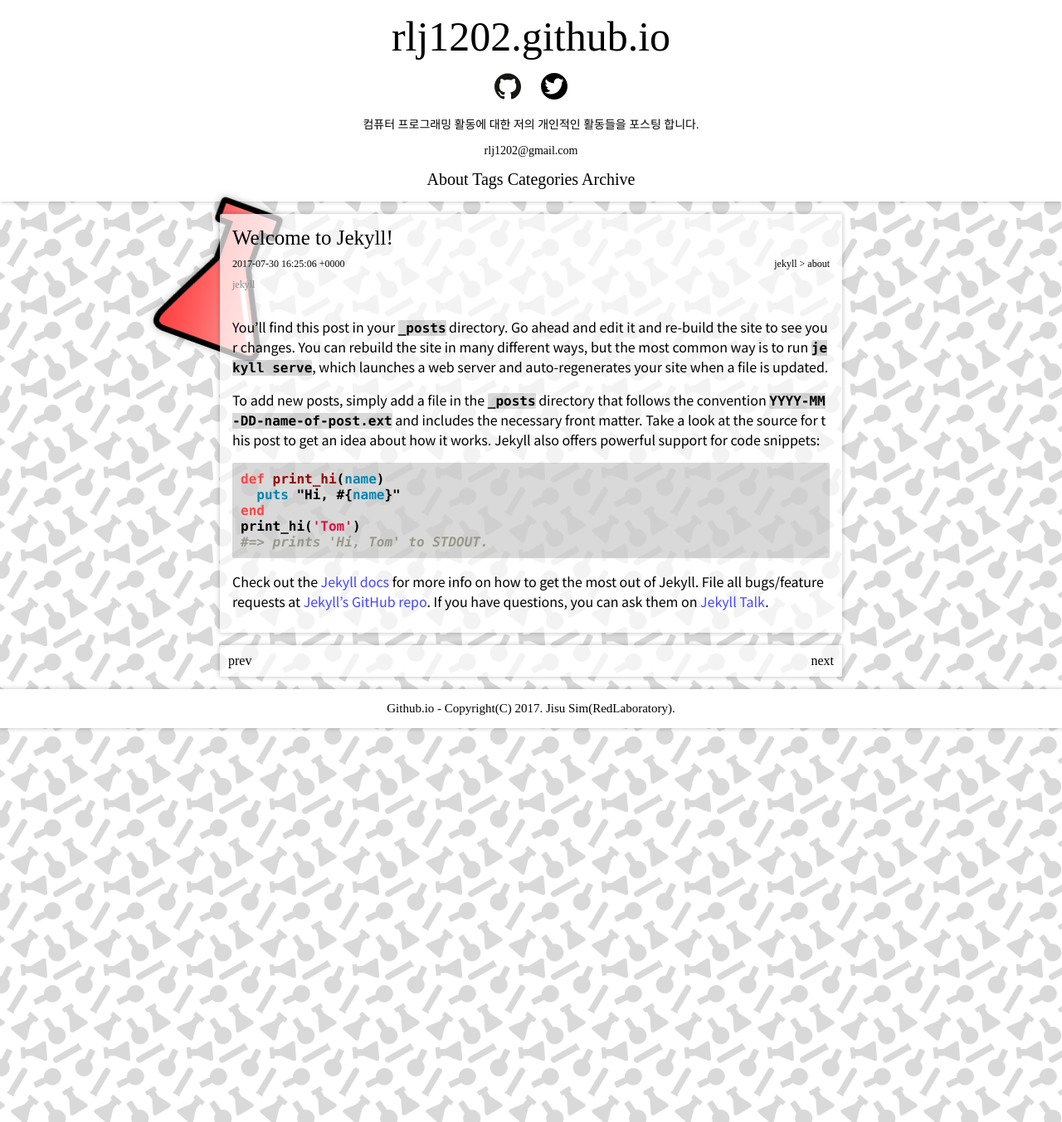
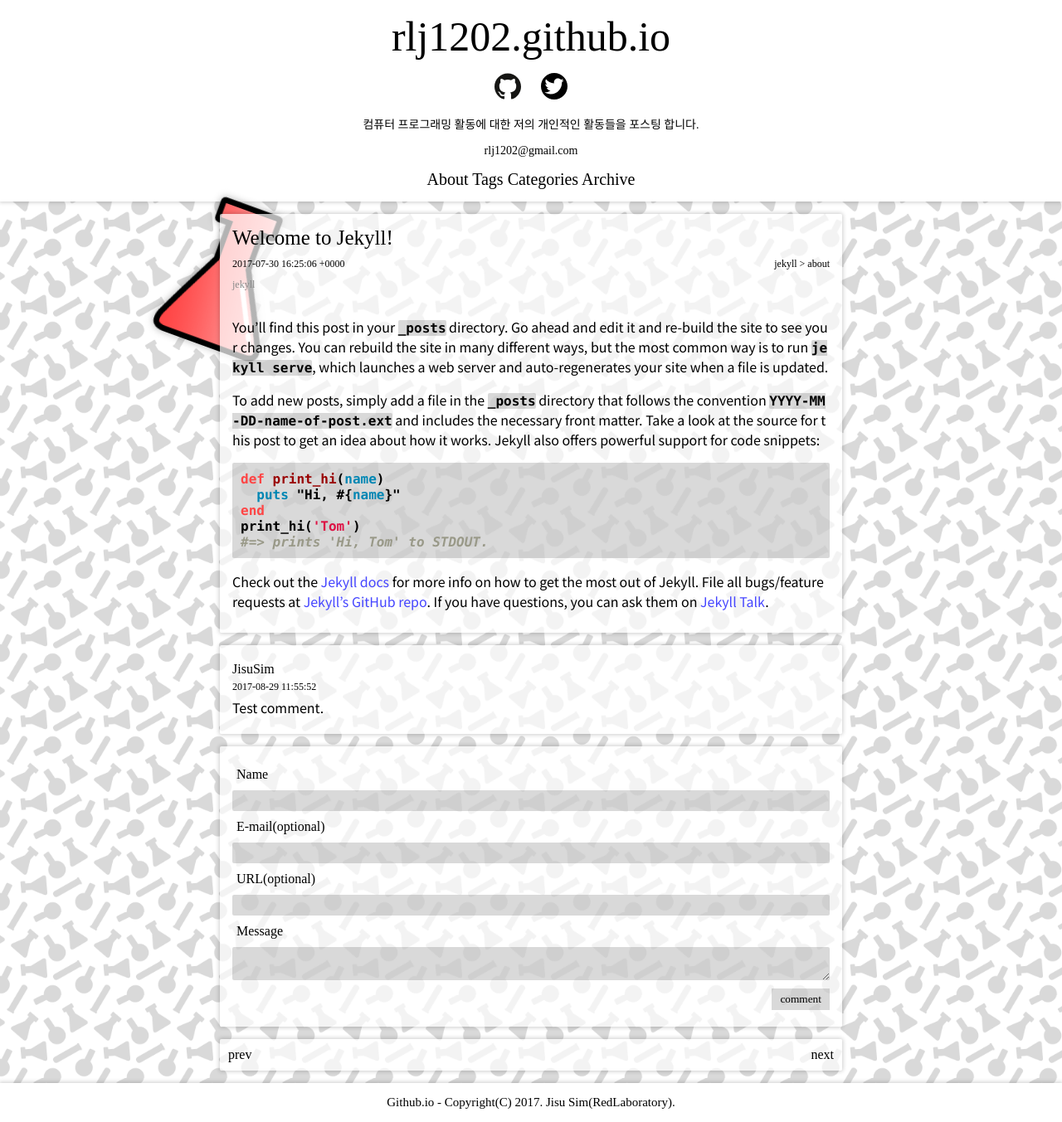
Before and after one commit to rlj1202/redlaboratory.github.io, a Jekyll site: the page built from _posts/2017-07-31-welcome-to-jekyll.markdown, in a window 1280 px wide. Shown: the whole page at 83% size. Built offline with Jekyll 4.4.1, drawn with Linux system fonts in a browser that asks for light colours; some web fonts are replaced.

Commit message:
Complete staticman comment system.

```diff
--- a/_data/comments/entry1504000102078.yml
+++ /dev/null
@@ -1,5 +0,0 @@
-_id: 319470f0-8c9f-11e7-a485-9f281b891fd9
-name: Test
-email: 0a74859ec2d68811668fc44bb32b53e5
-message: This is a test message
-date: 1504000102
--- a/_data/comments/welcome-to-jekyll/entry1504000244416.yml
+++ /dev/null
@@ -1,5 +0,0 @@
-_id: 860a9a60-8c9f-11e7-a485-9f281b891fd9
-name: Test
-email: 0a74859ec2d68811668fc44bb32b53e5
-message: This is test message
-date: 1504000244
--- a/_layouts/post.html
+++ b/_layouts/post.html
@@ -3,6 +3,43 @@
 ---
 
 {% include article.html title=page.title categories=page.categories date=page.date content=content tags=page.tags %}
+<div class="box">
+	<div id="comments">
+		{% if site.data.comments[page.slug] %}
+			{% for comment_hash in site.data.comments[page.slug] %}
+				{% assign comment = comment_hash[1] %}
+				<div class="comment">
+					<div class="name">{% if comment.url %}<a href="{{ comment.url }}">{{ comment.name }}</a>{% else %}{{ comment.name }}{% endif %}</div>
+					<div class="date">{{ comment.date | date: "%Y-%m-%d %H:%M:%S" }}</div>
+					<div class="message">{{ comment.message }}</div>
+				</div>
+				{% unless forloop.last %}
+				<hr>
+				{% endunless %}
+			{% endfor %}
+		{% else %}
+			<center>No comments yet.</center>
+		{% endif %}
+	</div>
+</div>
+<div class="box">
+	<div id="leave_comment">
+		<form method="POST" action="https://api.staticman.net/v2/entry/rlj1202/rlj1202.github.io/master/comments">
+			<input name="options[redirect]" type="hidden" value="{{ page.url }}">
+			<input name="options[slug]" type="hidden" value="{{ page.slug }}">
+			<span>Name</span>
+			<input name="fields[name]" type="text">
+			<span>E-mail(optional)</span>
+			<input name="fields[email]" type="email">
+			<span>URL(optional)</span>
+			<input name="fields[url]" type="url">
+			<span>Message</span>
+			<textarea name="fields[message]"></textarea>
+
+			<button type="submit">comment</button>
+		</form>
+	</div>
+</div>
 <div class="box">
 	<div class="prev_next">
 		{% if page.previous %}
--- a/assets/style.css
+++ b/assets/style.css
@@ -125,6 +125,58 @@
 div.next {
 	float: right;
 }
+div#comments .comment {
+	margin: 10px 0;
+}
+div#comments .name, div#comments .date, div#comments .message {
+	margin: 5px;
+}
+div#comments .name {
+	font-size: 16px;
+}
+div#comments .date {
+	font-size: 12px;
+}
+div#comments .message {
+	font-family: 'Noto Sans KR', sans-serif;
+}
+div#comments hr {
+	border: 1px solid rgba(0, 0, 0, 0.15);
+}
+div#leave_comment form {
+	padding: 5px;
+	/*box-sizing: border-box;*/
+}
+div#leave_comment form::after {
+	content: "";
+	display: block;
+	clear: both;
+}
+div#leave_comment button {
+	font-family: 'Hanna', serif;
+	background: rgba(0, 0, 0, 0.15);
+	border: 0;
+	padding: 5px 10px;
+	margin: 5px 0;
+	cursor: pointer;
+	float: right;
+}
+div#leave_comment button:hover {
+	background: rgba(0, 0, 0, 0.5);
+}
+div#leave_comment textarea, div#leave_comment input, div#leave_comment span {
+	padding: 5px;
+	margin: 5px 0;
+	min-width: 100%;
+	max-width: 100%;
+	display: block;
+	box-sizing: border-box;
+}
+div#leave_comment textarea, div#leave_comment input {
+	border-radius: 2px;
+	border: 0;
+	background: rgba(0, 0, 0, 0.15);
+}
 h1 {
 	font-size: 30px;
 	font-weight: normal;
@@ -179,7 +231,7 @@
 		margin: 0px;
 	}
 	img#lab_bottle_big {
-		left: -50px;
+		left: -75px;
 	}
 	.box {
 		border-radius: 0px;
--- a/staticman.yml
+++ b/staticman.yml
@@ -69,7 +69,7 @@
 
   # Names of required files. If any of these isn't in the request or is empty,
   # an error will be thrown.
-  requiredFields: ["name", "email", "message"]
+  requiredFields: ["name", "message"]
 
   # List of transformations to apply to any of the fields supplied. Keys are
   # the name of the field and values are possible transformation types.
```
